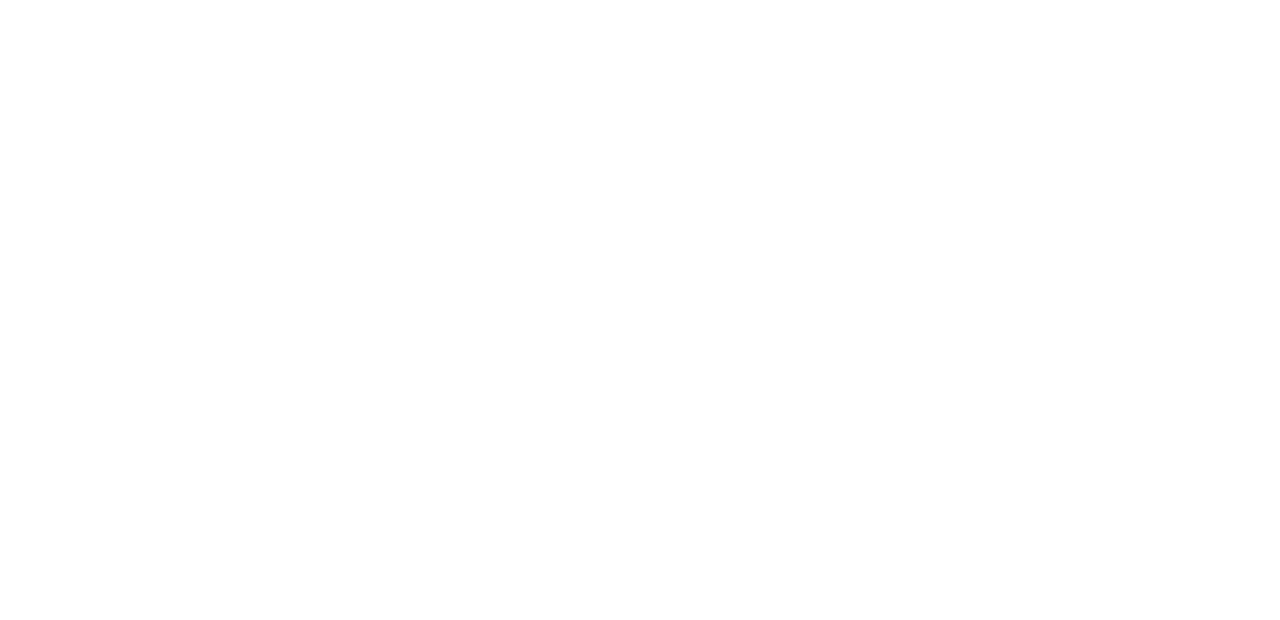
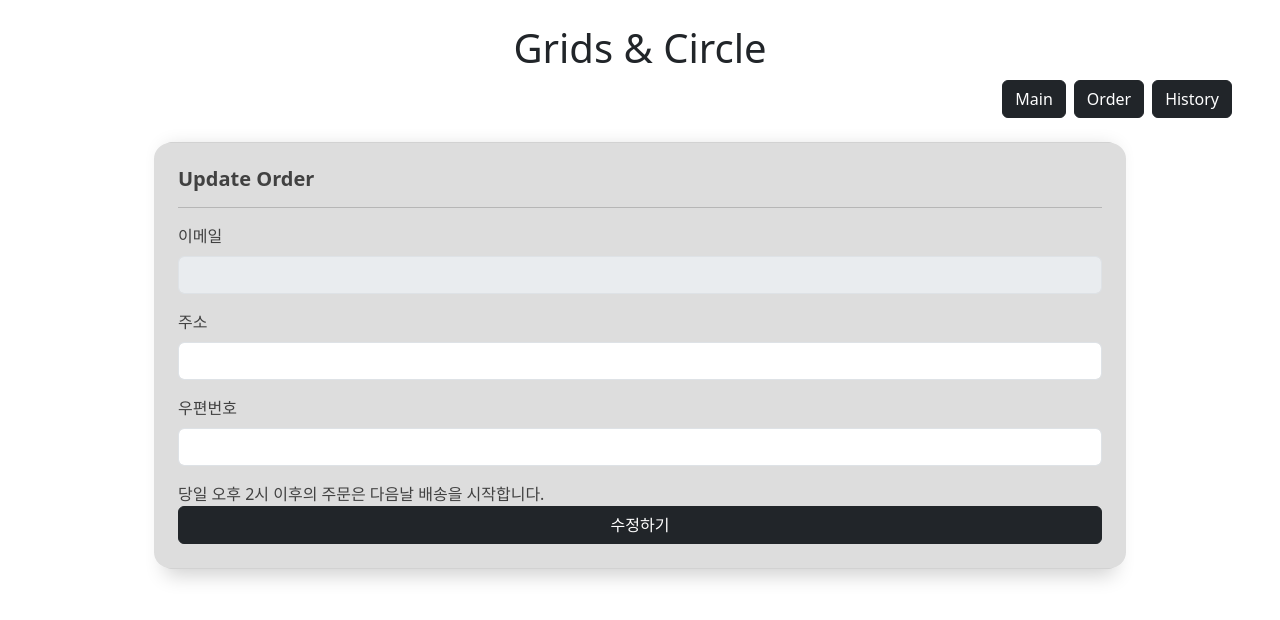
Before and after one commit to prgrms-be-devcourse/NBE1_1_Team08, a React (Create React App) app in the folder frontend/: page /order-update in a window 1280 px wide. Before the commit this address had no page. Shown: the top 620 px of the page. Built offline with nearby package versions, Linux system fonts and the light colour scheme.

Commit message:
feat: 주문 수정 페이지 추가

```diff
--- a/frontend/src/App.css
+++ b/frontend/src/App.css
@@ -65,6 +65,22 @@
   }
 }
 
+.update-form {
+  background-color: #ddd;
+  border-radius: 1rem;
+  padding: 4vh;
+  color: rgb(65, 65, 65);
+}
+
+@media (max-width: 767px) {
+  .update-form {
+    border-top-left-radius: unset;
+    border-top-right-radius: unset;
+    border-bottom-left-radius: 1rem;
+    border-bottom-right-radius: 1rem;
+  }
+}
+
 .background {
   width: 100vw;
   height: 100vw;
--- a/frontend/src/App.js
+++ b/frontend/src/App.js
@@ -3,7 +3,7 @@
 
 import './App.css';
 import 'bootstrap/dist/css/bootstrap.css';
-import { OrderPage, MainPage, HistoryPage } from './pages';
+import { OrderPage, MainPage, HistoryPage, OrderUpdatePage } from './pages';
 
 function App() {
   return (
@@ -12,6 +12,7 @@
         <Route path="/" element={<MainPage />} />
         <Route path="/order" element={<OrderPage />} />
         <Route path="/order-history" element={<HistoryPage />} />
+        <Route path="/order-update" element={<OrderUpdatePage />} />
       </Routes>
     </Router>
   );
--- a/frontend/src/components/History.js
+++ b/frontend/src/components/History.js
@@ -4,6 +4,7 @@
 
 const History = ({
   orderId,
+  email,
   address,
   postcode,
   orderStatus,
@@ -28,7 +29,6 @@
   const cancleOrder = async () => {
     try {
       await axios.get(`http://localhost:8080/order/cancle?id=${orderId}`);
-      console.log(`cancle order ${orderId}`);
       handleCancleSuccess();
     } catch (error) {
       console.log(error);
@@ -57,12 +57,12 @@
         {orderStatus !== 'ACCEPTED' ? null : (
           <div className="d-flex justify-content-end">
             <div className="col text-end action">
-              <button
-                onClick={handleDeleteBtnClick}
-                className="btn btn-sm btn-outline-dark"
+              <Link
+                to="/order-update"
+                state={{ id: orderId, email, address, postcode }}
               >
-                수정
-              </button>
+                <button className="btn btn-sm btn-outline-dark">수정</button>
+              </Link>
             </div>
             <div className="col text-end action">
               <button
--- /dev/null
+++ b/frontend/src/components/OrderForm.js
@@ -0,0 +1,53 @@
+import React from 'react';
+
+const OrderForm = ({
+  order,
+  handleEmailChanged,
+  handleAddressChanged,
+  handlePostcodeChanged,
+}) => {
+  return (
+    <form>
+      <div className="mb-3">
+        <label htmlFor="email" className="form-label">
+          이메일
+        </label>
+        <input
+          type="email"
+          className="form-control mb-1"
+          id="email"
+          value={order.email}
+          onChange={handleEmailChanged}
+          disabled={!handleEmailChanged}
+        />
+      </div>
+      <div className="mb-3">
+        <label htmlFor="address" className="form-label">
+          주소
+        </label>
+        <input
+          type="text"
+          className="form-control mb-1"
+          id="address"
+          value={order.address}
+          onChange={handleAddressChanged}
+        />
+      </div>
+      <div className="mb-3">
+        <label htmlFor="postcode" className="form-label">
+          우편번호
+        </label>
+        <input
+          type="text"
+          className="form-control"
+          id="postcode"
+          value={order.postcode}
+          onChange={handlePostcodeChanged}
+        />
+      </div>
+      <div>당일 오후 2시 이후의 주문은 다음날 배송을 시작합니다.</div>
+    </form>
+  );
+};
+
+export default OrderForm;
--- a/frontend/src/components/Summary.js
+++ b/frontend/src/components/Summary.js
@@ -1,6 +1,7 @@
 import React, { useState } from 'react';
 import SummaryItem from './SummaryItem';
 import axios from 'axios';
+import OrderForm from './OrderForm';
 
 const Summary = ({ items = [] }) => {
   const totalPrice = items.reduce(
@@ -62,45 +63,12 @@
       {items.map(v => (
         <SummaryItem key={v.productId} name={v.productName} count={v.count} />
       ))}
-      <form>
-        <div className="mb-3">
-          <label htmlFor="email" className="form-label">
-            이메일
-          </label>
-          <input
-            type="email"
-            className="form-control mb-1"
-            id="email"
-            value={order.email}
-            onChange={handleEmailChanged}
-          />
-        </div>
-        <div className="mb-3">
-          <label htmlFor="address" className="form-label">
-            주소
-          </label>
-          <input
-            type="text"
-            className="form-control mb-1"
-            id="address"
-            value={order.address}
-            onChange={handleAddressChanged}
-          />
-        </div>
-        <div className="mb-3">
-          <label htmlFor="postcode" className="form-label">
-            우편번호
-          </label>
-          <input
-            type="text"
-            className="form-control"
-            id="postcode"
-            value={order.postcode}
-            onChange={handlePostcodeChanged}
-          />
-        </div>
-        <div>당일 오후 2시 이후의 주문은 다음날 배송을 시작합니다.</div>
-      </form>
+      <OrderForm
+        order={order}
+        handleEmailChanged={handleEmailChanged}
+        handleAddressChanged={handleAddressChanged}
+        handlePostcodeChanged={handlePostcodeChanged}
+      />
       <div className="row pt-2 pb-2 border-top">
         <h5 className="col">총금액</h5>
         <h5 className="col text-end">{totalPrice}원</h5>
--- a/frontend/src/components/index.js
+++ b/frontend/src/components/index.js
@@ -2,5 +2,6 @@
 import ProductList from './ProductList';
 import HistoryList from './HistoryList';
 import Summary from './Summary';
+import OrderForm from './OrderForm';
 
-export { ProductList, Summary, PageHeader, HistoryList };
+export { ProductList, Summary, PageHeader, HistoryList, OrderForm };
--- a/frontend/src/pages/HistoryPage.js
+++ b/frontend/src/pages/HistoryPage.js
@@ -5,6 +5,7 @@
 const HistoryPage = () => {
   const [email, setEmail] = useState();
   const [histories, setHistories] = useState();
+  const [isSearched, setIsSearched] = useState(false);
 
   const getHistories = async () => {
     try {
@@ -12,6 +13,7 @@
         `http://localhost:8080/order/listEmail?email=${email}`,
       );
       setHistories(response.data.content);
+      setIsSearched(true);
     } catch (error) {
       console.log(error);
     }
@@ -34,7 +36,7 @@
         <div className="row">
           <div className="order-email-search mb-3">
             <label htmlFor="email" className="form-label">
-              주문 이메일
+              주문한 이메일
             </label>
             <input
               type="email"
@@ -50,12 +52,18 @@
               검색
             </button>
           </div>
+          {isSearched ? (
             <div className="mt-4 d-flex flex-column align-items-start p-3 pt-0">
               <HistoryList
                 histories={histories}
                 handleCancleSuccess={handleCancleSuccess}
               />
             </div>
+          ) : (
+            <div className="text-center align-self-center py-5">
+              조회할 이메일을 검색해주세요.
+            </div>
+          )}
         </div>
       </div>
     </div>
--- /dev/null
+++ b/frontend/src/pages/OrderUpdatePage.js
@@ -0,0 +1,62 @@
+import React, { useState } from 'react';
+import { useLocation } from 'react-router-dom';
+import { PageHeader, OrderForm } from '../components';
+import axios from 'axios';
+
+const OrderUpdatePage = () => {
+  const location = useLocation();
+  const { id, email, address, postcode } = location.state || {};
+  const [order, setOrder] = useState({
+    email: email,
+    address: address,
+    postcode: postcode,
+  });
+
+  const handleAddressChanged = e => {
+    setOrder({ ...order, address: e.target.value });
+  };
+  const handlePostcodeChanged = e => {
+    setOrder({ ...order, postcode: e.target.value });
+  };
+  const handleSubmit = async () => {
+    try {
+      await axios.put('http://localhost:8080/order/update', {
+        id: id,
+        email: order.email,
+        address: order.address,
+        postcode: order.postcode,
+      });
+    } catch (error) {
+      console.log(error);
+    }
+    window.location.href = '/order-history';
+  };
+
+  return (
+    <div className="container-fluid">
+      <PageHeader />
+      <div className="card">
+        <div className="row">
+          <div className="update-form p-4">
+            <div>
+              <h5 className="m-0 p-0">
+                <b>Update Order</b>
+              </h5>
+            </div>
+            <hr />
+            <OrderForm
+              order={order}
+              handleAddressChanged={handleAddressChanged}
+              handlePostcodeChanged={handlePostcodeChanged}
+            />
+            <button className="btn btn-dark col-12" onClick={handleSubmit}>
+              수정하기
+            </button>
+          </div>
+        </div>
+      </div>
+    </div>
+  );
+};
+
+export default OrderUpdatePage;
--- a/frontend/src/pages/index.js
+++ b/frontend/src/pages/index.js
@@ -1,5 +1,6 @@
 import MainPage from './MainPage';
 import OrderPage from './OrderPage';
 import HistoryPage from './HistoryPage';
+import OrderUpdatePage from './OrderUpdatePage';
 
-export { MainPage, OrderPage, HistoryPage };
+export { MainPage, OrderPage, HistoryPage, OrderUpdatePage };
```
Lines whose indentation alone changed are shown as unchanged.
